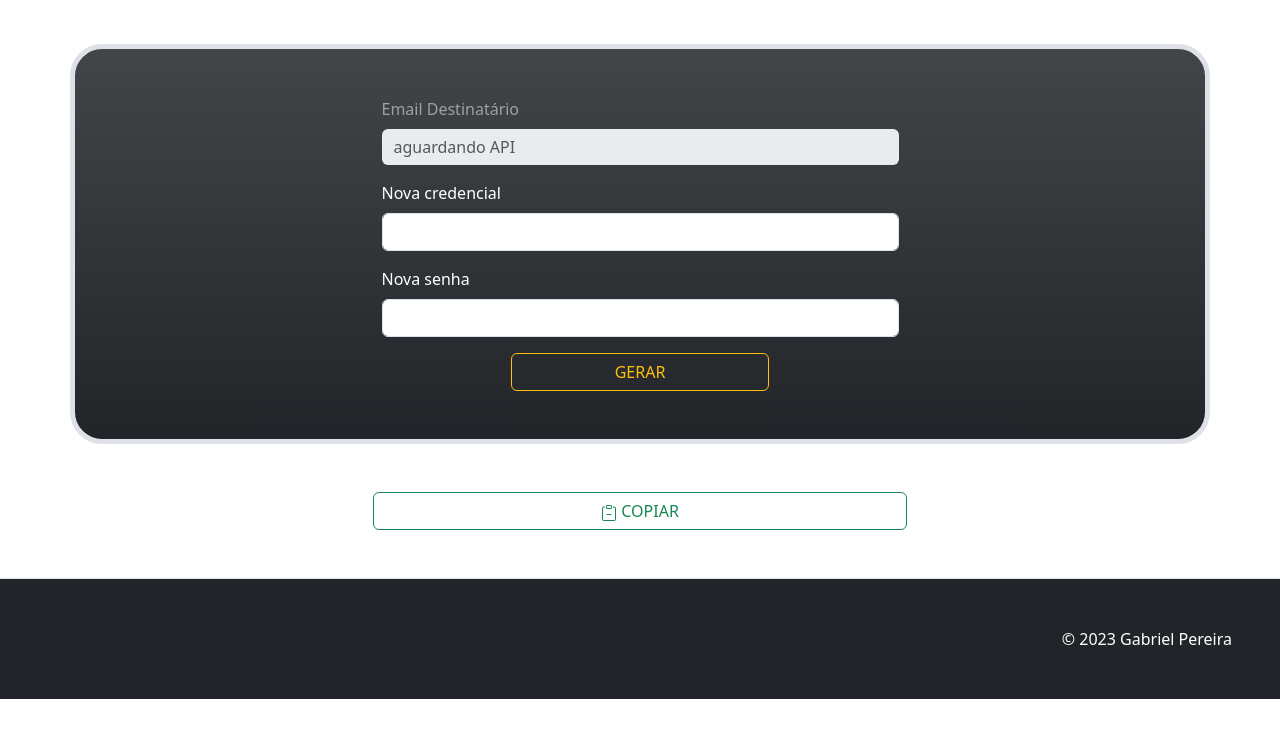
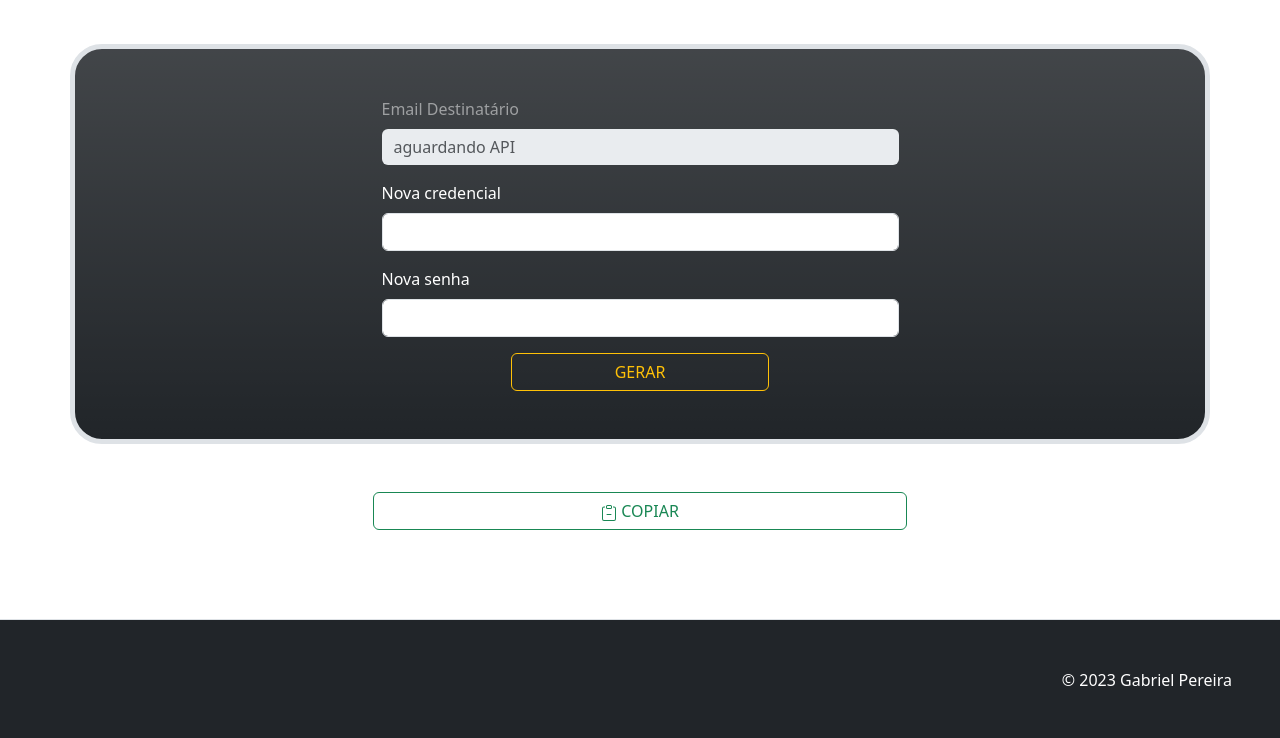
Before and after one commit to GabrielCesar48/Emissor-de-Email, a plain HTML site: page index.html in a window 1280 px wide. Shown: the part 60-798 px from the top of the page. Drawn offline with nearby package versions, Linux system fonts and the light colour scheme.

Commit message:
fixando footer na parte inferior da página

```diff
--- a/index.html
+++ b/index.html
@@ -68,7 +68,7 @@
       </div>
 
       <div class="text-bg-dark mt-5">
-        <footer class="d-flex flex-wrap justify-content-end align-items-center p-5  border-top text-bg-dark">
+        <footer class="d-flex flex-wrap justify-content-end align-items-center p-5 border-top text-bg-dark fixed-bottom">
           <div class="col-md-4 d-flex align-items-center text-bg-dark d-flex justify-content-end">
               <svg class="bi text-bg-dark" width="30" height="24"><use xlink:href="#bootstrap"></use></svg>
             </a>
```
